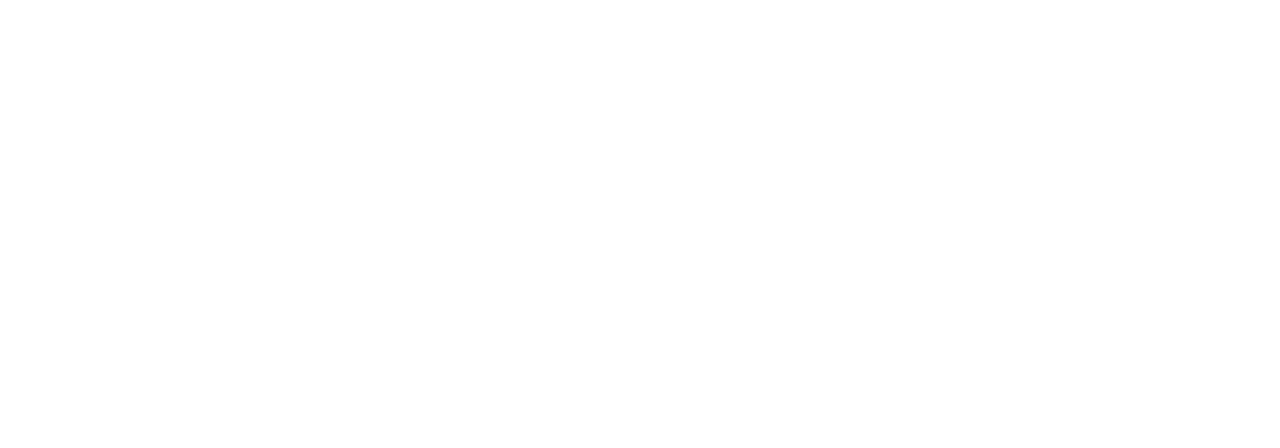
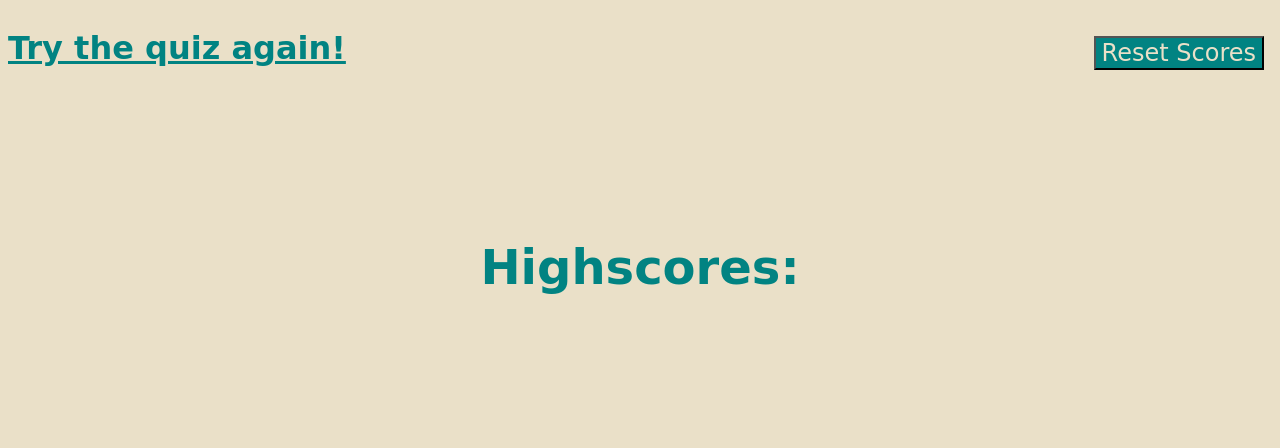
Before and after one commit to Sand-ito/code-quiz-project, a plain HTML site: page scores.html in a window 1280 px wide. Drawn offline with Linux system fonts and the light colour scheme.

Commit message:
added all the content to scores.html needed

```diff
--- a/assets/style.css
+++ b/assets/style.css
@@ -11,9 +11,13 @@ h1 {
     display: inline-block;
 }
 
+a:hover {
+    color: #EAE0C8;
+    background-color: #018382;
+}
+
 .timer-card {
     float: right;
-
 }
 
 .timer-count {
@@ -52,3 +56,16 @@ main {
     font-style: italic;
     opacity: 0.5;
 }
+
+/* CSS for scores.html */
+.reset-scores{
+    float: right;
+    font-size: 24px;
+    background-color: #018382;
+    color: #EAE0C8;
+    margin: 28px 8px;
+}
+
+.reset-scores:hover{
+    cursor: pointer;
+}
--- a/scores.html
+++ b/scores.html
@@ -0,0 +1,25 @@
+<!DOCTYPE html>
+<html lang="en">
+<head>
+    <meta charset="UTF-8">
+    <meta http-equiv="X-UA-Compatible" content="IE=edge">
+    <meta name="viewport" content="width=device-width, initial-scale=1.0">
+    <link rel="stylesheet" href="./assets/style.css" />
+
+    <title>Code Quiz</title>
+</head>
+
+<body>
+    <header>
+        <h1><a href="./index.html">Try the quiz again!</a></h1>
+        <button class="reset-scores">Reset Scores</button>
+    </header>
+    <main>
+        <h2>Highscores:</h2>
+        <ul>
+
+        </ul>
+    </main>
+    <script src="./assets/script.js"></script>
+</body>
+</html>
```
Also changed, not shown: index.html (+1 -1 lines).
